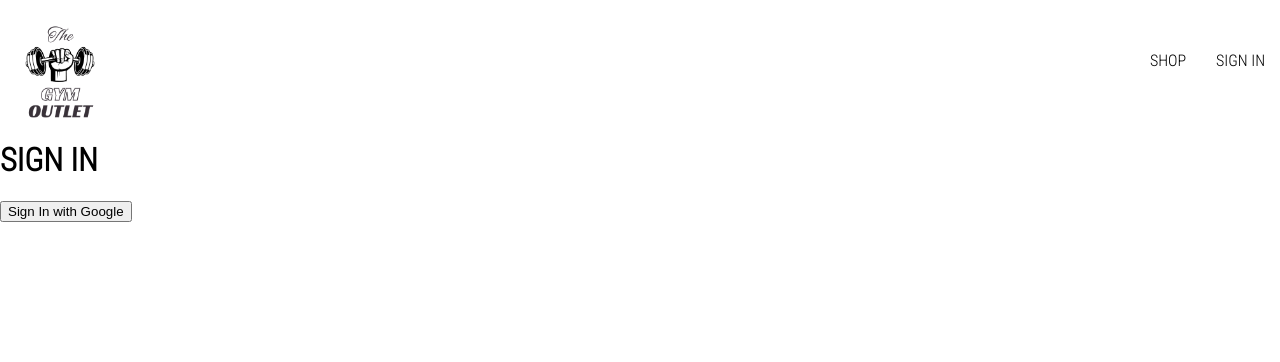
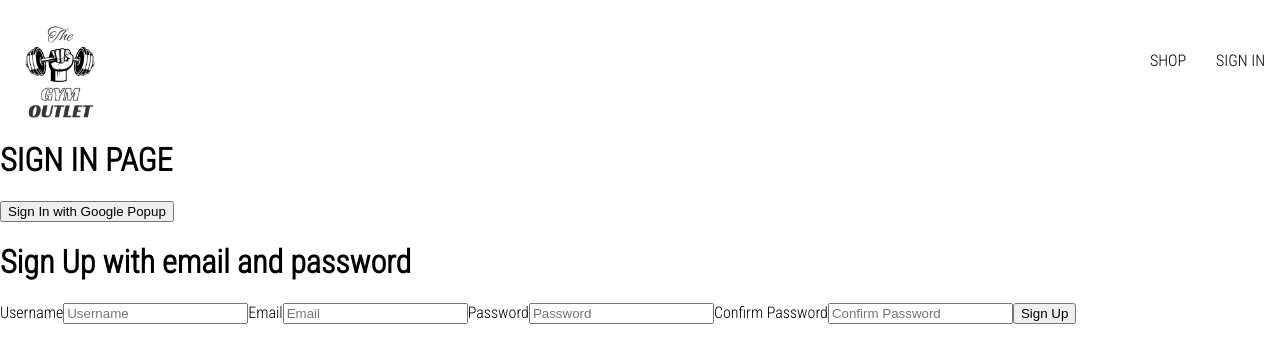
Before and after one commit to liviuschera/gym-outlet, a React (Create React App) app: page /sign-in in a window 1280 px wide. Shown: the top 362 px of the page. Built offline with nearby package versions, Linux system fonts and the light colour scheme; no server answers.

Commit message:
add sign up form

```diff
--- /dev/null
+++ b/src/components/sign-up-form/sign-up-form.component.jsx
@@ -0,0 +1,68 @@
+import { useState } from "react";
+const defaultFormFields = {
+  username: "",
+  email: "",
+  password: "",
+  confirmPassword: "",
+};
+
+const SignUpForm = () => {
+  const [formFields, setFormFields] = useState(defaultFormFields);
+  const { username, email, password, confirmPassword } = formFields;
+
+  console.log(formFields);
+  const handleChange = (event) => {
+    const { name, value } = event.target;
+    setFormFields({ ...formFields, [name]: value });
+  };
+
+  return (
+    <>
+      <h1>Sign Up with email and password</h1>
+      <form onSubmit={() => {}}>
+        <label>Username</label>
+        <input
+          required
+          type="text"
+          placeholder="Username"
+          onChange={handleChange}
+          name="username"
+          value={username}
+        />
+
+        <label>Email</label>
+        <input
+          required
+          type="email"
+          placeholder="Email"
+          onChange={handleChange}
+          name="email"
+          value={email}
+        />
+
+        <label>Password</label>
+        <input
+          required
+          type="password"
+          placeholder="Password"
+          onChange={handleChange}
+          name="password"
+          value={password}
+        />
+
+        <label>Confirm Password</label>
+        <input
+          required
+          type="password"
+          placeholder="Confirm Password"
+          onChange={handleChange}
+          name="confirmPassword"
+          value={confirmPassword}
+        />
+        <button type="submit">Sign Up</button>
+      </form>
+    </>
+  );
+};
+
+export default SignUpForm;
--- a/src/routes/sign-in/sign-in.component.jsx
+++ b/src/routes/sign-in/sign-in.component.jsx
@@ -1,3 +1,4 @@
+import SignUpForm from "../../components/sign-up-form/sign-up-form.component";
 import {
   signInWithGooglePopup,
   createUserDocumentFromAuth,
@@ -6,13 +7,14 @@ import {
 const SignIn = () => {
   const logGoogleUser = async () => {
     const { user } = await signInWithGooglePopup();
-
     const userDocRef = await createUserDocumentFromAuth(user);
   };
+
   return (
     <>
-      <h1>SIGN IN</h1>
-      <button onClick={logGoogleUser}>Sign In with Google</button>
+      <h1>SIGN IN PAGE</h1>
+      <button onClick={logGoogleUser}>Sign In with Google Popup</button>
+      <SignUpForm />
     </>
   );
 };
--- a/src/utils/firebase/firebase.utils.js
+++ b/src/utils/firebase/firebase.utils.js
@@ -1,10 +1,5 @@
 import { initializeApp } from "firebase/app";
-import {
-  getAuth,
-  signInWithRedirect,
-  signInWithPopup,
-  GoogleAuthProvider,
-} from "firebase/auth";
+import { getAuth, signInWithPopup, GoogleAuthProvider } from "firebase/auth";
 import { getFirestore, doc, getDoc, setDoc } from "firebase/firestore";
 
 const firebaseConfig = {
@@ -24,11 +19,12 @@ const firebaseConfig = {
 const firebaseApp = initializeApp(firebaseConfig);
 export const db = getFirestore(firebaseApp);
 
-const provider = new GoogleAuthProvider();
-provider.setCustomParameters({ prompt: "select_account" });
+const googleProvider = new GoogleAuthProvider();
+googleProvider.setCustomParameters({ prompt: "select_account" });
 
 export const auth = getAuth();
-export const signInWithGooglePopup = () => signInWithPopup(auth, provider);
+export const signInWithGooglePopup = () =>
+  signInWithPopup(auth, googleProvider);
 
 export const createUserDocumentFromAuth = async (userAuth) => {
   const userDocRef = doc(db, "users", userAuth.uid);
```
